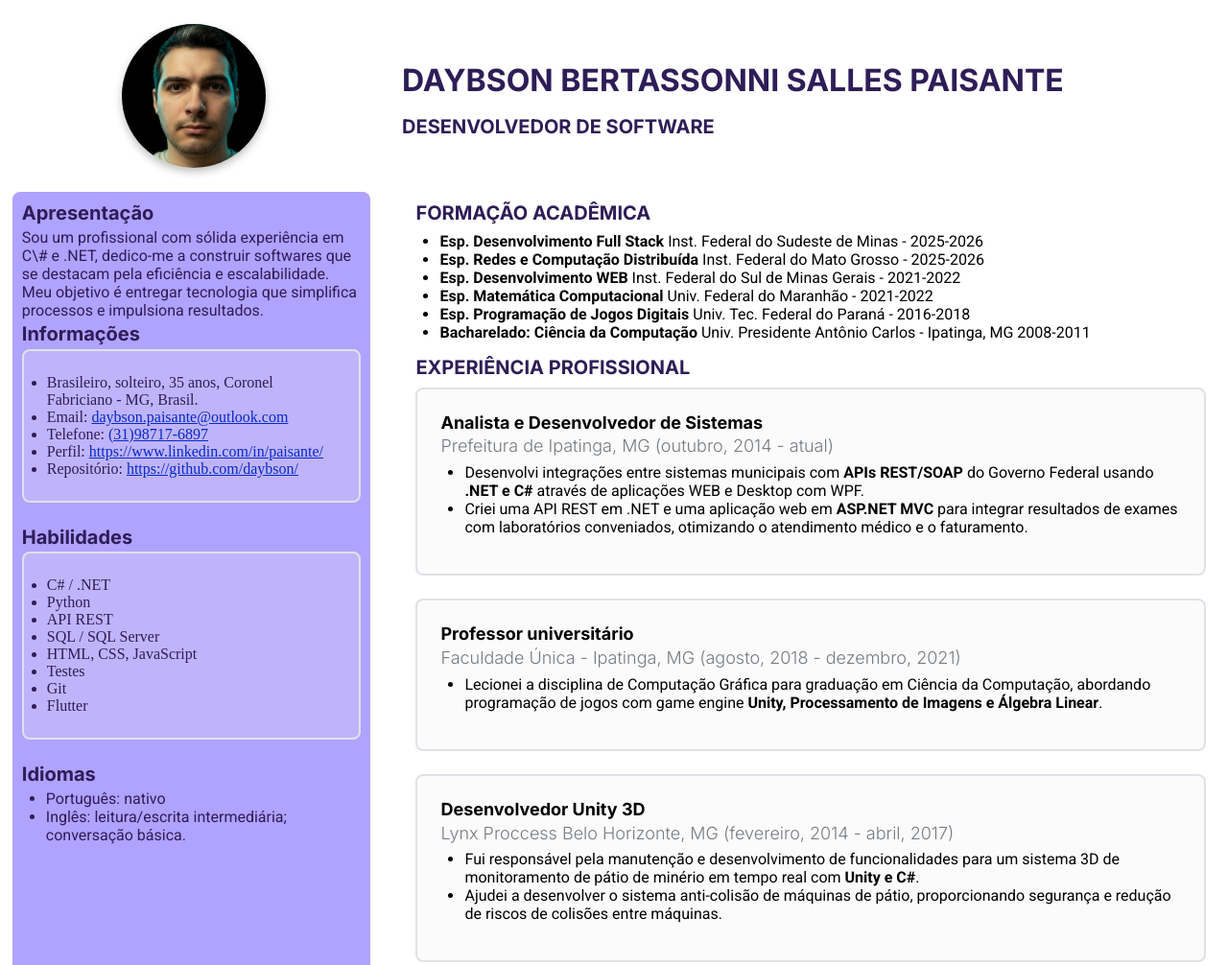
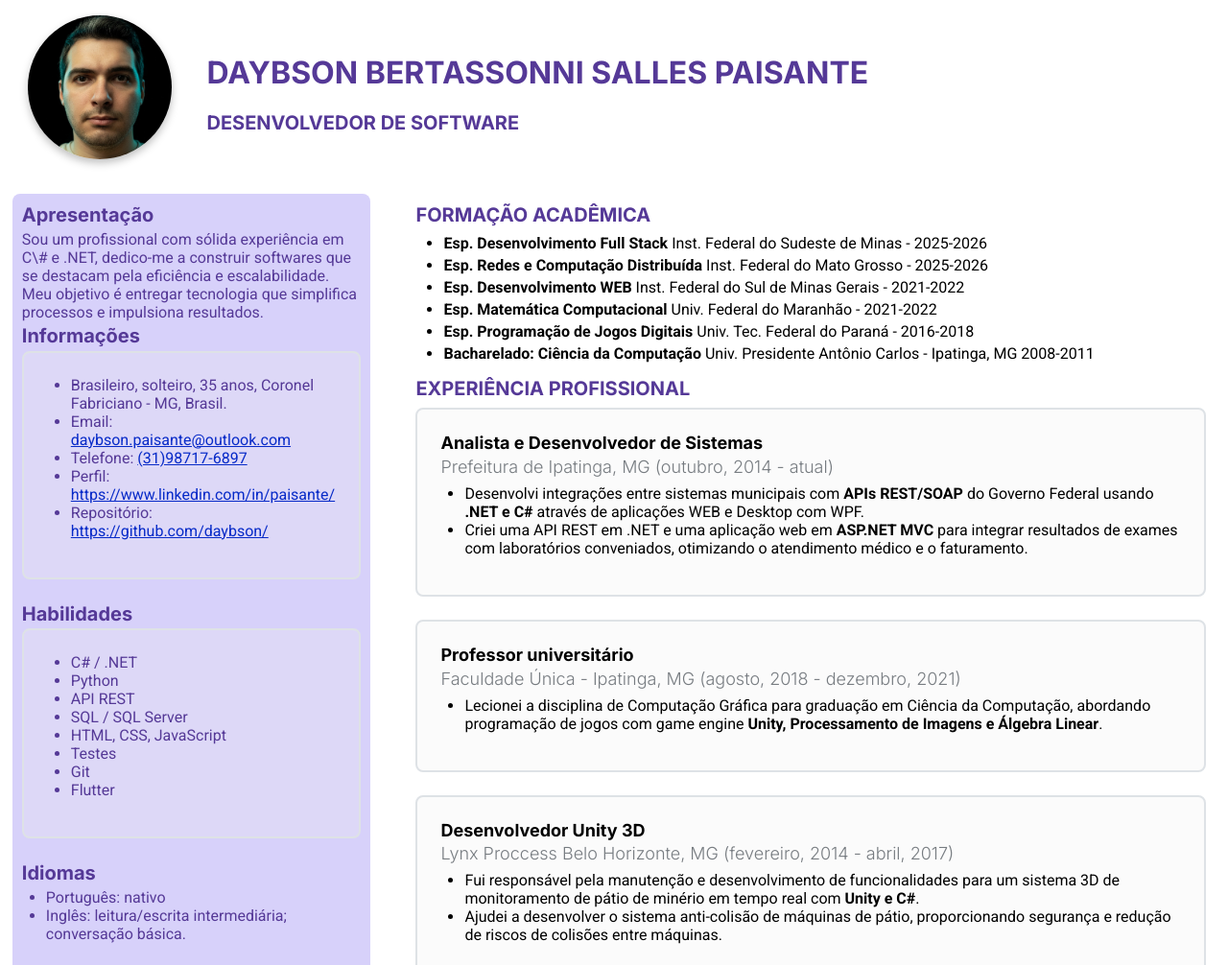
Before and after one commit to daybson/curriculo, a plain HTML site: page index.html in a window 1280 px wide. Shown: the top 1006 px of the page at 96% size. Drawn offline with Linux system fonts and the light colour scheme.

Commit message:
Update style_simple.css

```diff
--- a/style_simple.css
+++ b/style_simple.css
@@ -1,8 +1,8 @@
 @import url('https://fonts.googleapis.com/css2?family=Inter:ital,opsz,wght@0,14..32,100..900;1,14..32,100..900&family=Roboto:ital,wght@0,100..900;1,100..900&display=swap');
 
 :root {
-    --cor-primaria: #2e1d57;
-    --cor-secundaria: #b0a2ff;
+    --cor-primaria: #553997;
+    --cor-secundaria: #d7d1fa;
     --cor-fundo-card: #eeeeee3d;
     --raio-borda: 16px;
     --sombra-media: 0 8px 25px -8px rgba(0, 0, 0, 0.12);
@@ -24,22 +24,19 @@ body {
 }
 
 .header__section {
-    margin: 2% 0;
+    margin-bottom: 1rem;
     gap: 3%;
     display: flex;
-    justify-content: center;
     align-items: center;
-    padding: 0 10px;
+    padding: 1rem;
 }
 
 .header__left {
-    flex: 0.3;
-    display: flex;
-    justify-content: center;
+    flex: 0 0 150px;
 }
 
 .header__right {
-    flex: 0.7;
+    flex: 1;
 }
 
 
@@ -165,6 +162,19 @@ body {
     font-size: 1rem;
 }
 
+.lista__item {
+    margin: 4px;
+}
+
+.lista__colunas {
+    margin-top: 0px;
+    margin-bottom: 15px;
+    margin-left: 25px;
+    margin-right: 0px;
+    font-family: 'Roboto', sans-serif;
+    font-size: 1rem;
+}
+
 .link {
     color: #072ac8;
     text-decoration: underline;
@@ -267,6 +277,10 @@ tr:nth-child(even) {
     }
 
     .lista {
+        column-count: 1;
+    }
+
+    .lista__colunas {
         column-count: 2;
     }
 
```
